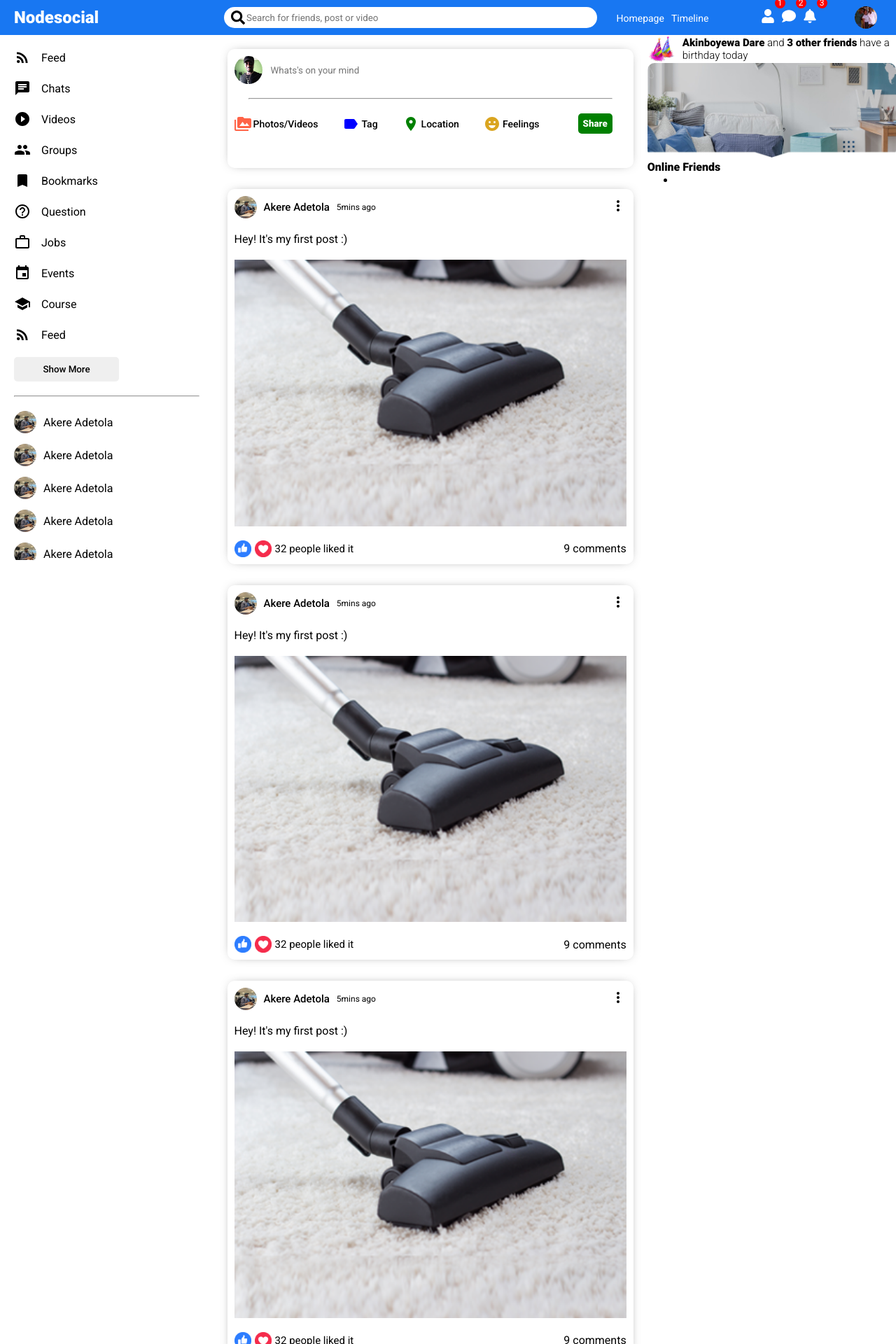
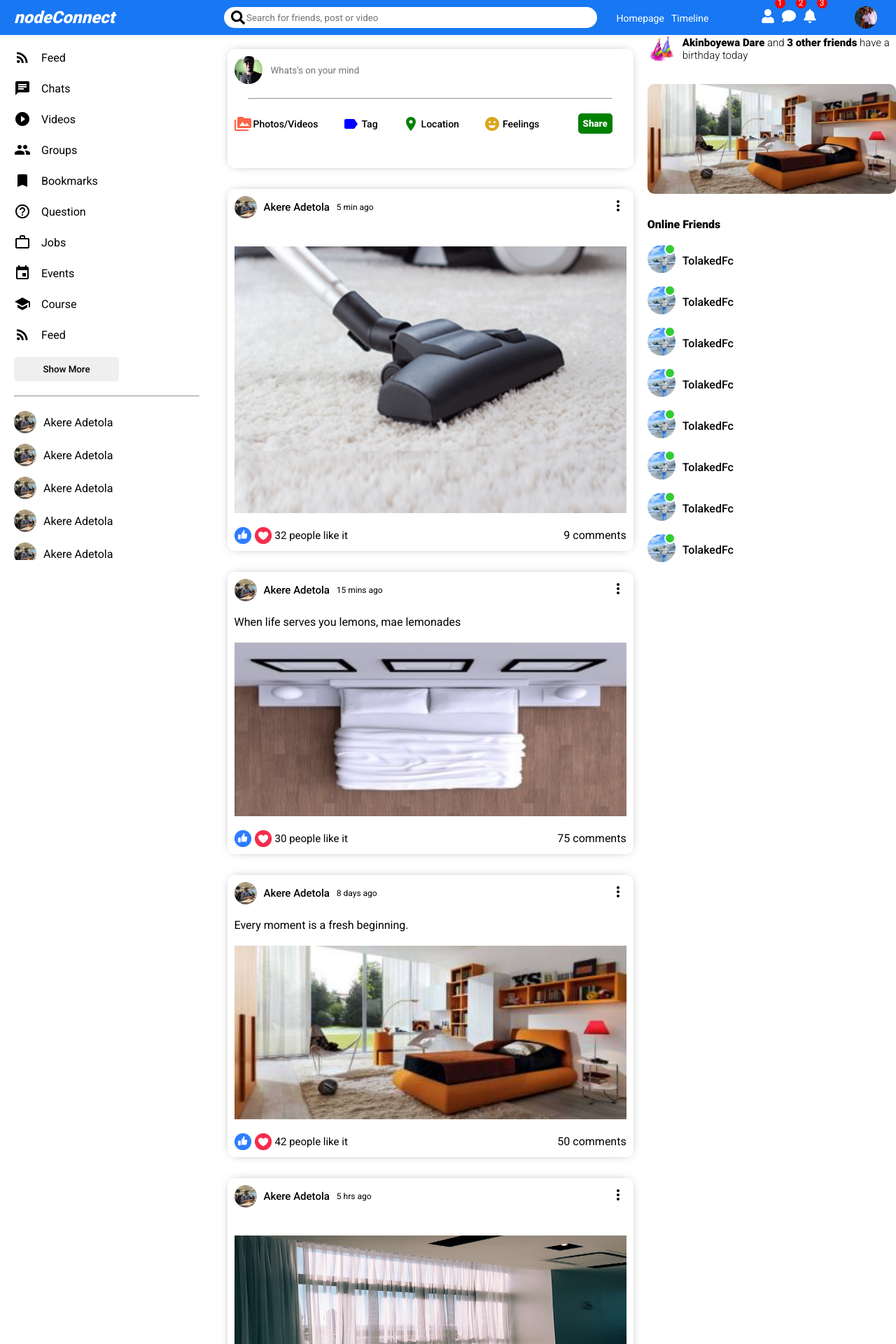
Before and after one commit to Nodeskin/social-app, a React (Create React App) app: page / in a window 1280 px wide. Shown: the top 1920 px of the page at 70% size. Built offline with nearby package versions, Linux system fonts and the light colour scheme.

Commit message:
Additional  features

```diff
--- a/src/component/feeds/Feeds.jsx
+++ b/src/component/feeds/Feeds.jsx
@@ -1,18 +1,16 @@
 import Post from "../post/Post"
 import Share from "../share/Share"
 import "./feeds.css"
+import {Posts} from "../../dummyData"
 
 export default function Feeds() {
   return (
     <div className="feeds">
       <div className="feedWrapper">
         <Share/>
-        <Post/>
-        <Post/>
-        <Post/>
-        <Post/>
-        <Post/>
-        <Post/>
+        {Posts.map(( post) => <Post key={post.id} post= {post}/>)}
+
+
       </div>
     </div>
   )
--- a/src/component/post/Post.jsx
+++ b/src/component/post/Post.jsx
@@ -1,7 +1,8 @@
 import "./post.css"
 import {MoreVert  } from "@mui/icons-material";
 
-export default function Post() {
+export default function Post({post}) {
+  console.log(post)
   return (
     <div>
       <div className="post">
@@ -10,24 +11,24 @@ export default function Post() {
                 <div className="postTopLeft">
                     <img className="postProfileImg" src="/assets/persons/img9.png" alt=""  />
                     <span className="postUsername">Akere Adetola</span>
-                    <span className="postDate"> 5mins ago</span>
+                    <span className="postDate"> {post.date}</span>
                 </div>
                 <div className="postTopRight">
                     <MoreVert/>
                 </div>
             </div>
             <div className="postCenter">
-                <span className="postText">Hey! It's my first post :) </span>
-                <img className="postImg" src="/assets/post/p1.jpg" alt="" />
+                <span className="postText">{post?.desc}</span>
+                <img className="postImg" src={post.photo} alt="" />
             </div>
             <div className="postBottom">
               <div className="postBottomLeft">
                 <img className="likeIcon" src="/assets/like.png" alt="" />
                 <img className="likeIcon" src="/assets/heart.png" alt="" />
-                <span className="postLikeCounter"> 32 people liked it</span>
+                <span className="postLikeCounter"> {post.like} people like it</span>
               </div>
               <div className="postBottomRight">
-                <span className="postText">9 comments</span>
+                <span className="postText">{post.comment} comments</span>
               </div>
             </div>
         </div>
--- a/src/component/rightBar/RightBar.jsx
+++ b/src/component/rightBar/RightBar.jsx
@@ -9,13 +9,64 @@ export default function RightBar() {
           " alt="" />
           <span className="birthdayText"><b>Akinboyewa Dare</b> and <b>3 other friends</b> have a birthday today  </span>
         </div>
-        <img className="rigtBarAd" src="assets/post/p5.jpg" alt="" />
+        <img className="rigtBarAd" src="assets/post/p3.jpg" alt="" />
         <h4 className="rightBarTitle">Online Friends</h4>
         <ul className="rightBarFriendList">
           <li className="rightBarFriend">
             <div className="rightBarProfileImgContainer">
-              <img className="rightBarProfileImg" src="" alt=""  />
+              <img className="rightBarProfileImg" src="assets/persons/img8.jpg" alt=""  />
+                <span className="rightBarOnline"></span>
             </div>
+            <span className="rightBarUsername">TolakedFc</span>
+          </li>
+          <li className="rightBarFriend">
+            <div className="rightBarProfileImgContainer">
+              <img className="rightBarProfileImg" src="assets/persons/img8.jpg" alt=""  />
+                <span className="rightBarOnline"></span>
+            </div>
+            <span className="rightBarUsername">TolakedFc</span>
+          </li>
+          <li className="rightBarFriend">
+            <div className="rightBarProfileImgContainer">
+              <img className="rightBarProfileImg" src="assets/persons/img8.jpg" alt=""  />
+                <span className="rightBarOnline"></span>
+            </div>
+            <span className="rightBarUsername">TolakedFc</span>
+          </li>
+          <li className="rightBarFriend">
+            <div className="rightBarProfileImgContainer">
+              <img className="rightBarProfileImg" src="assets/persons/img8.jpg" alt=""  />
+                <span className="rightBarOnline"></span>
+            </div>
+            <span className="rightBarUsername">TolakedFc</span>
+          </li>
+          <li className="rightBarFriend">
+            <div className="rightBarProfileImgContainer">
+              <img className="rightBarProfileImg" src="assets/persons/img8.jpg" alt=""  />
+                <span className="rightBarOnline"></span>
+            </div>
+            <span className="rightBarUsername">TolakedFc</span>
+          </li>
+          <li className="rightBarFriend">
+            <div className="rightBarProfileImgContainer">
+              <img className="rightBarProfileImg" src="assets/persons/img8.jpg" alt=""  />
+                <span className="rightBarOnline"></span>
+            </div>
+            <span className="rightBarUsername">TolakedFc</span>
+          </li>
+          <li className="rightBarFriend">
+            <div className="rightBarProfileImgContainer">
+              <img className="rightBarProfileImg" src="assets/persons/img8.jpg" alt=""  />
+                <span className="rightBarOnline"></span>
+            </div>
+            <span className="rightBarUsername">TolakedFc</span>
+          </li>
+          <li className="rightBarFriend">
+            <div className="rightBarProfileImgContainer">
+              <img className="rightBarProfileImg" src="assets/persons/img8.jpg" alt=""  />
+                <span className="rightBarOnline"></span>
+            </div>
+            <span className="rightBarUsername">TolakedFc</span>
           </li>
         </ul>
       </div>
--- a/src/component/rightBar/rightBar.css
+++ b/src/component/rightBar/rightBar.css
@@ -25,5 +25,49 @@ align-items: center;
 .rigtBarAd{
     width: 100%;
     border-radius: 10px;
-    margin: ;
+    margin: 30px 0;
 }
+
+.rightBarTitle{
+    margin-bottom: 20px;
+}
+
+
+.rightBarFriendList{
+padding: 0;
+margin: 0;
+list-style: none;
+}
+
+.rightBarFriend{
+    display: flex;
+    align-items: center;
+    margin-bottom: 15px;
+}
+
+.rightBarProfileImgContainer{
+    margin-right: 10px;
+    position: relative;
+}
+
+.rightBarProfileImg{
+    width: 40px;
+    height: 40px;
+    border-radius: 50%;
+    object-fit: cover;
+}
+
+.rightBarOnline{
+    width: 12px;
+    height: 12px;
+    border-radius: 50%;
+    background-color: limegreen;
+    position: absolute;
+    top: -2px;
+    right: 0;
+    border: 2px solid white;
+}
+
+.rightBarUsername{
+    font-weight: 500;
+}
--- a/src/component/topBar/TopBar.js
+++ b/src/component/topBar/TopBar.js
@@ -6,7 +6,7 @@ export default function TopBar() {
     <div>
       <div className="topBarContainer">
         <div className="topBarLeft">
-          <span className="logo">Nodesocial</span>
+          <span className="logo">nodeConnect</span>
         </div>
 
         <div className="topBarCenter">
--- a/src/component/topBar/topBar.css
+++ b/src/component/topBar/topBar.css
@@ -16,6 +16,7 @@
   font-size: 24px;
   margin-left: 20px;
   font-weight: bold;
+  font-style: oblique;
   color: #ffff;
   cursor: pointer;
 }
--- /dev/null
+++ b/src/dummyData.js
@@ -0,0 +1,106 @@
+export const Users = [
+ {
+    id: 1,
+    profilePicture: "assets/persons/img1.jpg",
+    username: "Akin Shot",
+},
+ {
+    id: 2,
+    profilePicture: "assets/persons/img2.jpg",
+    username: "Shittu Kabirat",
+},
+ {
+    id: 3,
+    profilePicture: "assets/persons/img3.jpg",
+    username: "Akere Atinuke",
+},
+ {
+    id: 4,
+    profilePicture: "assets/persons/img4.jpg",
+    username: "Later Khalid ",
+},
+ {
+    id: 5,
+    profilePicture: "assets/persons/img5.png",
+    username: "Akere Sulaimon",
+},
+ {
+    id: 6,
+    profilePicture: "assets/persons/img6.jpg",
+    username: "Alademomi Micheal",
+},
+ {
+    id: 7,
+    profilePicture: "assets/persons/img7.jpg",
+    username: "Balogun Kofoworola",
+},
+ {
+    id: 8,
+    profilePicture: "assets/persons/img8.jpg",
+    username: "Lawal Fano",
+},
+ {
+    id: 9,
+    profilePicture: "assets/persons/img9.jpg",
+    username: "Lawal Fano",
+},
+ {
+    id: 10,
+    profilePicture: "assets/persons/img4.jpg",
+    username: "Lawal Fano",
+}
+];
+
+export const Posts = [
+    {
+        id: 1,
+        decs: "Love For All, Hatred For None",
+        photo: "assets/post/p1.jpg",
+        date: "5 min ago",
+        userId: 1,
+        like: 32,
+        comment: 9
+    },
+    {
+        id: 2,
+        desc: "When life serves you lemons, mae lemonades",
+        photo: "assets/post/p2.jpg",
+        date: "15 mins ago",
+        userId: 2,
+        like: 30,
+        comment: 75
+    },
+    {
+        id: 3,
+        desc: "Every moment is a fresh beginning.",
+        photo: "assets/post/p3.jpg",
+        date: "8 days ago",
+        userId: 3,
+        like: 42,
+        comment: 50
+    },
+    {
+        id: 4,
+        photo: "assets/post/p4.jpg",
+        date: "5 hrs ago",
+        userId: 4,
+        like: 34,
+        comment: 16
+    },
+    {
+        id: 5,
+        photo: "assets/post/p5.jpg",
+        date: "20 mins ago",
+        userId: 5,
+        like: 45,
+        comment: 19
+    },
+    {
+        id: 6,
+        photo: "assets/post/p1.jpg",
+        date: "10 mins ago",
+        userId: 6,
+        like: 102,
+        comment: 22
+    },
+]
```
Also changed, not shown: public/assets/persons/img8.jpg (added), public/assets/persons/img8.png (deleted).
